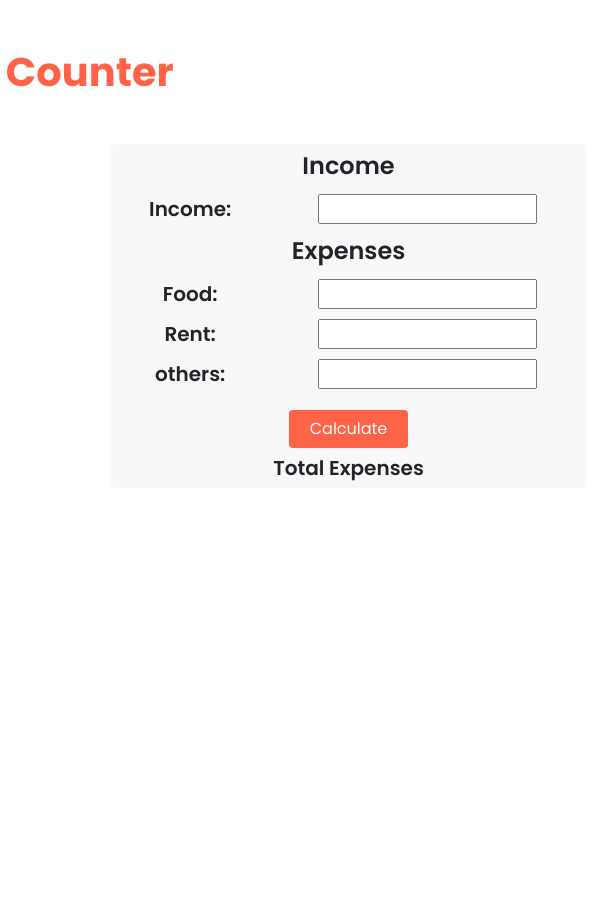
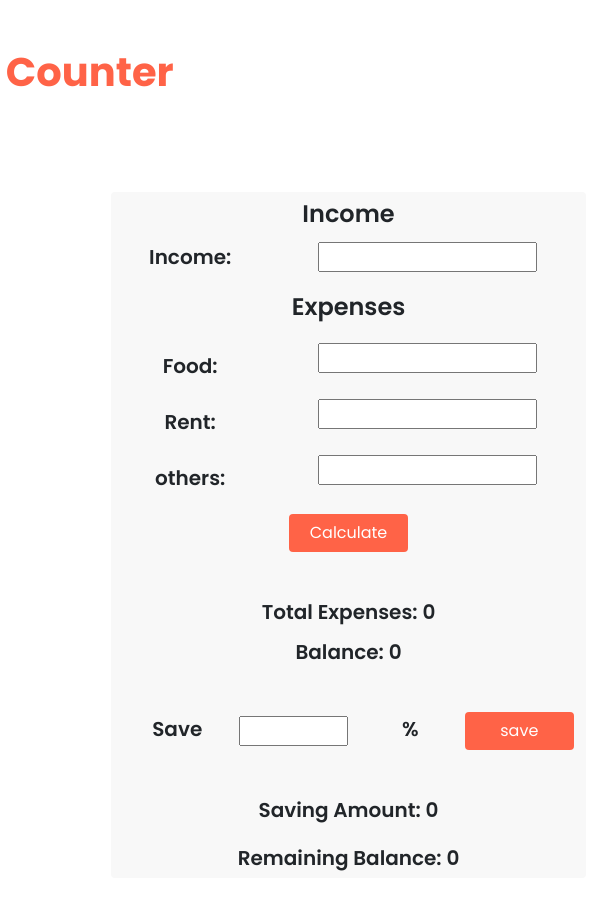
Before and after one commit to Adnan-Eram-Argho/money-master-argho, a plain HTML site: page index.html in a window 1280 px wide. Shown: the full height of the page, 624-1229 px from the left. Before the commit the page ends 800 px from the top, so only its background shows below. Drawn offline with nearby package versions, Linux system fonts and the light colour scheme.

Commit message:
html and css done

```diff
--- a/index.html
+++ b/index.html
@@ -28,7 +28,7 @@
             </div>
 
             <!-- main part of money calculation -->
-            <div class="col-5 money-counter-part text-center rounded">
+            <div class="col-lg-5 col-sm-12 mt-5 money-counter-part text-center rounded">
                 <h4 class=" mt-2 header-tag">Income</h4>
                 <!-- income  -->
                 <div class="row mt-2 d-flex align-items-center">
@@ -41,10 +41,10 @@
                     </div>
                 </div>
                 <!-- expenses -->
-                <h4 class=" mt-2 header-tag">Expenses</h4>
+                <h4 class=" mt-3 header-tag">Expenses</h4>
                 <div class="row mt-2 d-flex align-items-center ">
                     <!-- food -->
-                    <div class="col-4">
+                    <div class="col-4 mt-3">
                         <h5 class=" mt-2 header-tag">Food:
                         </h5>
                     </div>
@@ -52,7 +52,7 @@
                         <input type="text" class="w-75">
                     </div>
                     <!-- rent -->
-                    <div class="col-4">
+                    <div class="col-4  mt-3">
                         <h5 class=" mt-2 header-tag">Rent:
                         </h5>
                     </div>
@@ -60,7 +60,7 @@
                         <input type="text" class="w-75">
                     </div>
                     <!-- others -->
-                    <div class="col-4">
+                    <div class="col-4  mt-3">
                         <h5 class=" mt-2 header-tag">others:
                         </h5>
                     </div>
@@ -70,7 +70,19 @@
                     <button class="mt-3 btn w-25 mx-auto universal-button">Calculate</button>
                 </div>
                 <!-- total expenses -->
-                <h5 class="mt-2 header-tag">Total Expenses</h5>
+                <h5 class="mt-5 header-tag">Total Expenses: <span>0</span></h5>
+                <h5 class="mt-3 header-tag">Balance: <span>0</span></h5>
+                <!-- save -->
+                <div class="mt-5 d-flex flex-row align-items-center ">
+                    <h5 class="mt-1 header-tag w-25">Save</h5>
+                    <input type="text" class="w-25 ms-2">
+                    <h5 class="mt-1 header-tag w-25 ms-2">%</h5>
+                    <button class="btn w-25 universal-button">save</button>
+
+                </div>
+                <!-- saving amount -->
+                <h5 class="mt-5 header-tag">Saving Amount: <span>0</span></h5>
+                <h5 class="mt-4 header-tag"> Remaining Balance: <span>0</span></h5>
             </div>
 
 
```
Also changed, not shown: 1 other file.
